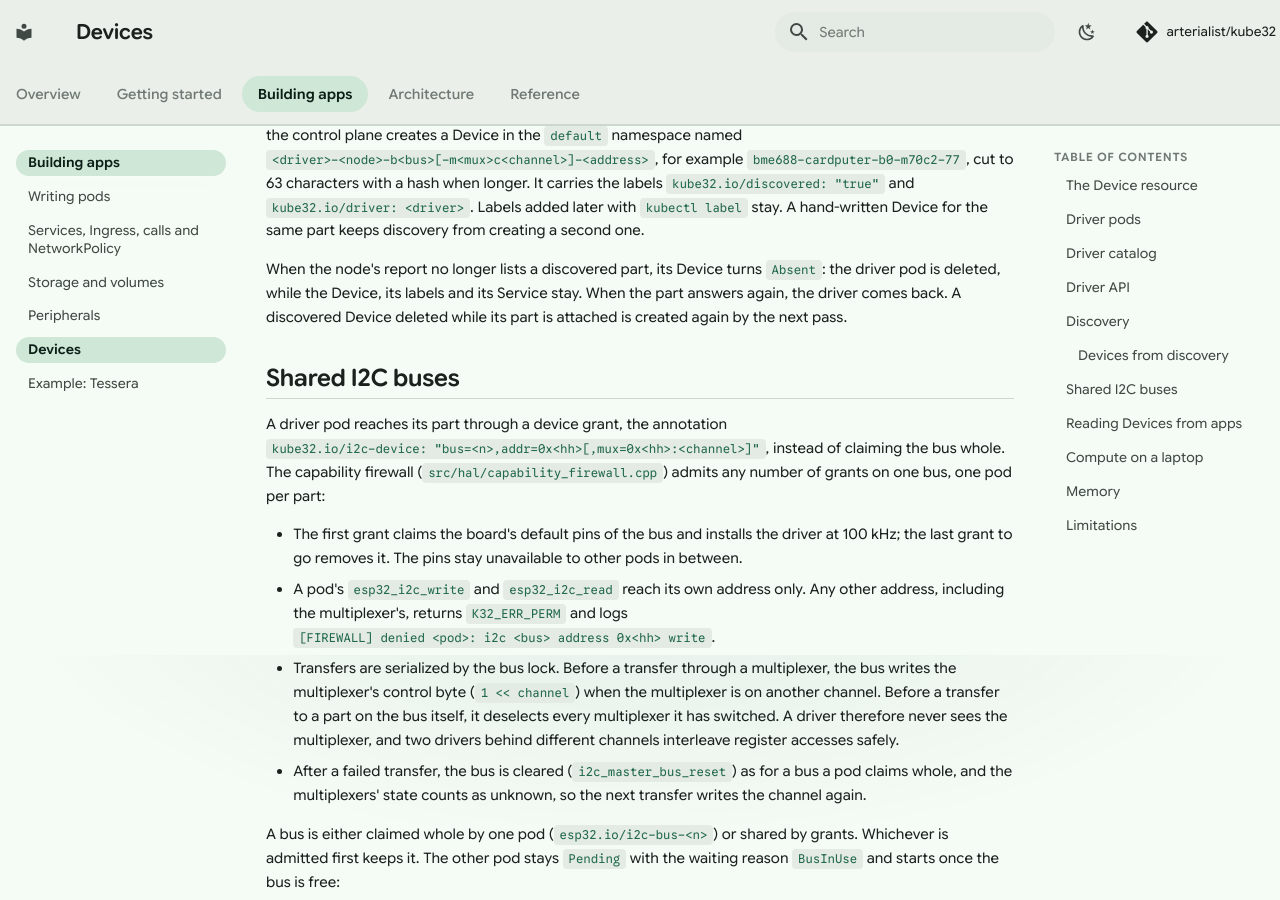
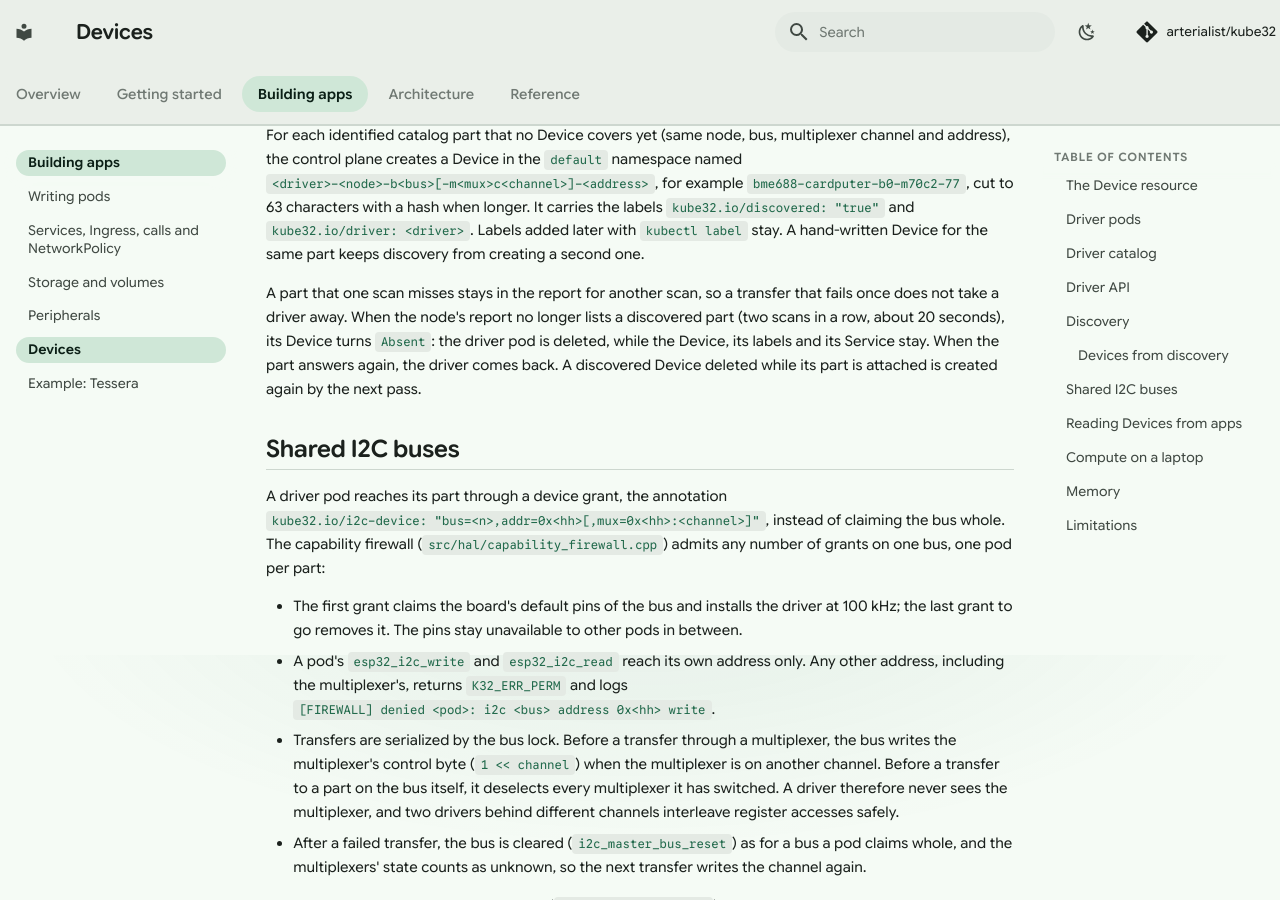
Before and after one commit to arterialist/kube32, an MkDocs documentation site: the page built from docs/devices.md, in a window 1280 px wide and 900 px high, scrolled down 7445 px. Built offline with MkDocs 1.6.1 and Material for MkDocs 9.7.7, drawn with Linux system fonts in a browser that asks for light colours; comment, search, counter and statistics services are not loaded; some of the changed text lies outside the part shown.

Commit message:
docs(devices): describe service links, missed scans and pod starts
docs/devices.md says that driver pods start without service links,
that an app reaching Devices by name should do the same, and that a part
leaves a node's report after two scans in a row without it. The runtime
page says that a board without PSRAM starts one pod per sync pass. The
room-monitor example sets enableServiceLinks: false, and the changelog
lists the cordon and environment fixes.

```diff
--- a/docs/devices.md
+++ b/docs/devices.md
@@ -81,7 +81,7 @@
 - Pod `<device>-driver` in the Device's namespace, pinned to the Device's node with a `kubernetes.io/hostname` node selector. It never runs anywhere else.
 - Service `<device>`, port `80` to the pod's `http` port, selecting `kube32.io/device: <device>`.
 
-The driver pod carries the Device's labels plus `kube32.io/device: <device>` and `kube32.io/driver: <driver>`, `restartPolicy: Always`, the `CHANNEL_IPC` capability and `hardware.kube32.io/ipc`, the driver's memory as request and limit, and a container port `http` set to the node's pod port (`status.daemonEndpoints.kubeletEndpoint.Port`, 7000 on boards). Its environment:
+The driver pod carries the Device's labels plus `kube32.io/device: <device>` and `kube32.io/driver: <driver>`, `restartPolicy: Always`, `enableServiceLinks: false` (a driver calls no Service, and every Device adds one to the namespace), the `CHANNEL_IPC` capability and `hardware.kube32.io/ipc`, the driver's memory as request and limit, and a container port `http` set to the node's pod port (`status.daemonEndpoints.kubeletEndpoint.Port`, 7000 on boards). Its environment:
 
 | Variable | Value |
 | --- | --- |
@@ -144,7 +144,7 @@
 
 For each identified catalog part that no Device covers yet (same node, bus, multiplexer channel and address), the control plane creates a Device in the `default` namespace named `<driver>-<node>-b<bus>[-m<mux>c<channel>]-<address>`, for example `bme688-cardputer-b0-m70c2-77`, cut to 63 characters with a hash when longer. It carries the labels `kube32.io/discovered: "true"` and `kube32.io/driver: <driver>`. Labels added later with `kubectl label` stay. A hand-written Device for the same part keeps discovery from creating a second one.
 
-When the node's report no longer lists a discovered part, its Device turns `Absent`: the driver pod is deleted, while the Device, its labels and its Service stay. When the part answers again, the driver comes back. A discovered Device deleted while its part is attached is created again by the next pass.
+A part that one scan misses stays in the report for another scan, so a transfer that fails once does not take a driver away. When the node's report no longer lists a discovered part (two scans in a row, about 20 seconds), its Device turns `Absent`: the driver pod is deleted, while the Device, its labels and its Service stay. When the part answers again, the driver comes back. A discovered Device deleted while its part is attached is created again by the next pass.
 
 ## Shared I2C buses
 
@@ -189,6 +189,8 @@
 
 The Device's own Service works the same way (`http://kitchen-env/`). An app that subscribes to `device.<device>` with `kube32.io/event-topics` receives every reading as it is taken.
 
+Every Service of a namespace adds about eight variables to the environment of each pod that starts there, and a Device adds a Service. An app that reaches Devices by name sets `enableServiceLinks: false`; on a board without PSRAM each variable takes about 100 bytes of the internal heap for as long as the pod runs.
+
 ## Compute on a laptop
 
 A `kube32-sim` worker joins a cluster of boards and runs app pods. Driver pods stay on the boards their parts are wired to:
@@ -219,7 +221,7 @@
 | Where | Cost |
 | --- | --- |
 | Each driver pod | Its 3 KiB of linear memory, its module's compiled code and the runtime's per-pod structures, as any pod: 16 to 28 KiB of a board's pod pool. A BME688, a Mini Scales unit and an RFID 2 reader take about 77 KiB of the Cardputer's 80 KiB pool. The firewall keeps 6 bytes for a grant |
-| A node with shared buses | One I2C driver per bus for all grants, with up to four device handles; discovery keeps about 50 bytes per part found |
+| A node with shared buses | One I2C driver per bus for all grants, with up to four device handles; discovery keeps about 50 bytes per part found, and the node annotation about 70 bytes per part |
 | Control plane | The Device controller's thread (12 KiB stack, in PSRAM), a pass every 2 seconds; a Device, its pod and its Service take about 2.5 KiB of the object store |
 
 ## Limitations
```
Also changed, not shown: CHANGELOG.md (+5 -0 lines), docs/architecture/wasm-runtime.md (+1 -1 lines), 1 other file.
